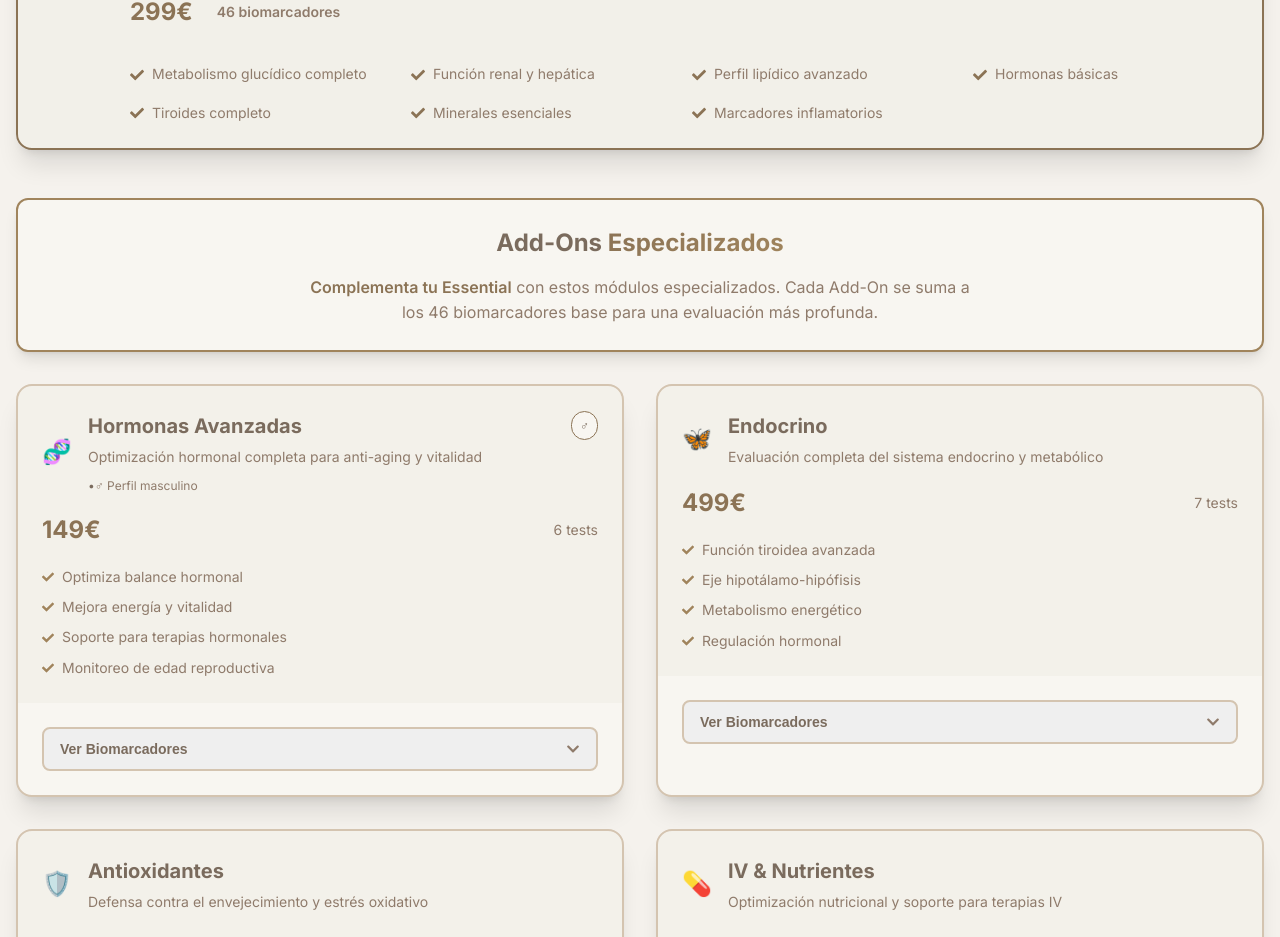
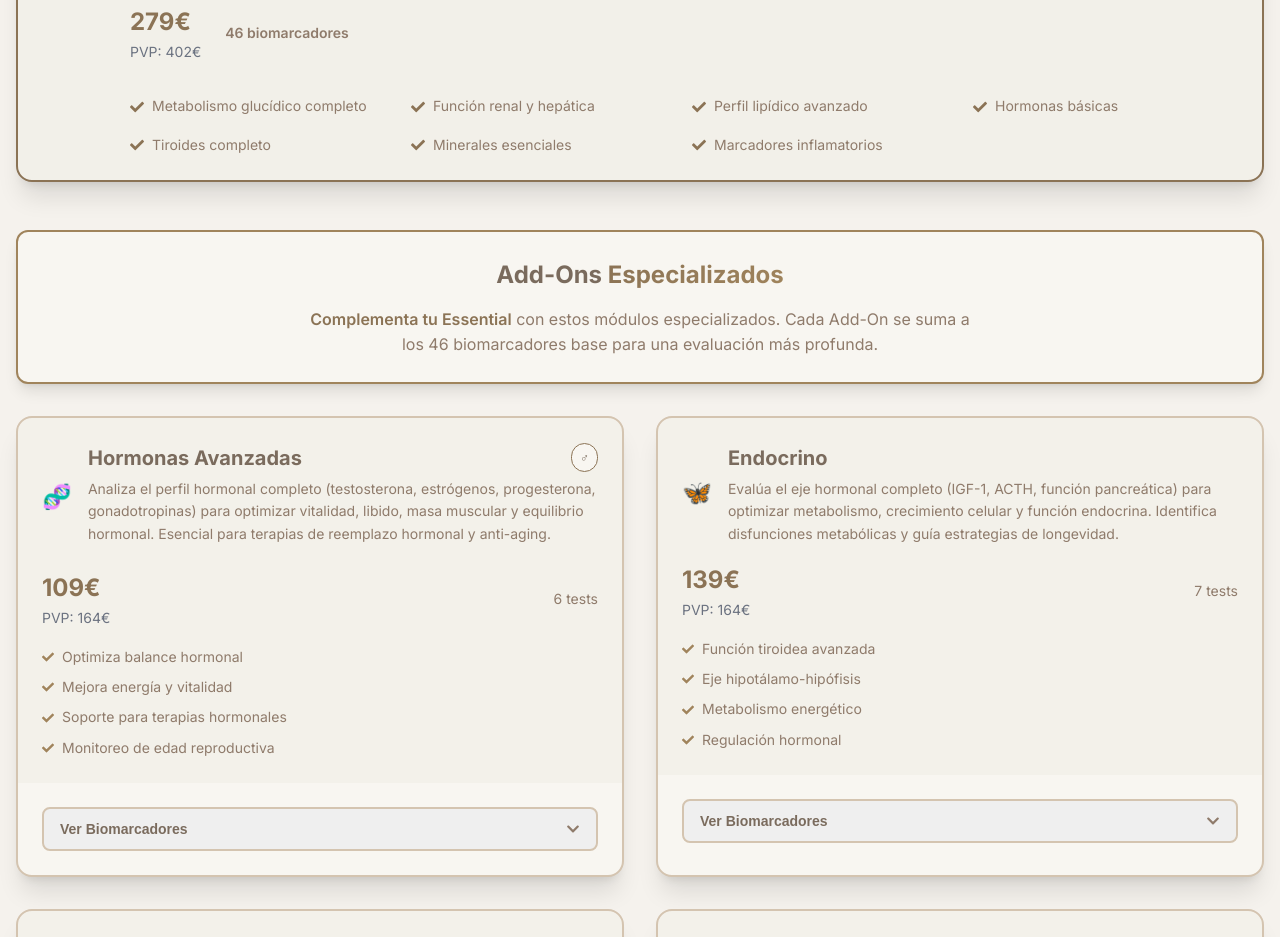
Before and after one commit to joellopezber/longevityanalytics, a React (Create React App) app: page / in a window 1280 px wide. Shown: the part 1383-2320 px from the top of the page. Built offline with nearby package versions, Linux system fonts and the light colour scheme.

Commit message:
feat: Actualización completa de precios y mejoras UX - Essential 279€, precios PVP sin decimales, mejores descripciones add-ons, reorganización HeroSection

```diff
--- a/package.json
+++ b/package.json
@@ -39,5 +39,5 @@
       "last 1 safari version"
     ]
   },
-  "homepage": "https://joellopezber.github.io/testing"
+  "homepage": "https://joellopezber.github.io/longevityanalytics"
 }
--- a/src/components/MedicalSystemsExplorer.jsx
+++ b/src/components/MedicalSystemsExplorer.jsx
@@ -40,14 +40,7 @@ const MedicalSystemsExplorer = () => {
   const getGenderIndicator = (addOnId, gender) => {
     if (!hasGenderDifferences(addOnId)) return null;
 
-    return (
-      <div className="flex items-center gap-1 text-xs text-taupe">
-        <span className="text-stone">•</span>
-        <span>
-          {gender === 'male' ? '♂ Perfil masculino' : '♀ Perfil femenino'}
-        </span>
-      </div>
-    );
+    return null;
   };
 
   const BiomarkerCard = ({ biomarker, index }) => {
@@ -184,8 +177,17 @@ const MedicalSystemsExplorer = () => {
                       {essentialPackage.description}
                     </p>
                     <div className="flex items-center gap-6">
-                      <div className="text-2xl font-bold text-earth">
-                        {essentialPackage.price}€
+                      <div className="flex flex-col">
+                        <div className="text-2xl font-bold text-earth">
+                          {typeof essentialPackage.price === 'object'
+                            ? `${essentialPackage.price[selectedGender]}€`
+                            : `${essentialPackage.price}€`}
+                        </div>
+                        <div className="text-sm text-gray-500">
+                          PVP: {typeof essentialPackage.pvpPrice === 'object'
+                            ? `${Math.round(essentialPackage.pvpPrice[selectedGender])}€`
+                            : `${Math.round(essentialPackage.pvpPrice)}€`}
+                        </div>
                       </div>
                       <div className="text-taupe">
                         <span className="font-semibold text-sm">{essentialPackage.testCount} biomarcadores</span>
@@ -295,8 +297,13 @@ const MedicalSystemsExplorer = () => {
                   </div>
 
                   <div className="flex items-center justify-between mb-4">
-                    <div className="text-2xl font-bold text-earth">
-                      {typeof addOn.price === 'object' ? `${addOn.price[selectedGender]}€` : `${addOn.price}€`}
+                    <div className="flex flex-col">
+                      <div className="text-2xl font-bold text-earth">
+                        {typeof addOn.price === 'object' ? `${addOn.price[selectedGender]}€` : `${addOn.price}€`}
+                      </div>
+                      <div className="text-sm text-gray-500">
+                        PVP: {typeof addOn.pvpPrice === 'object' ? `${Math.round(addOn.pvpPrice[selectedGender])}€` : `${Math.round(addOn.pvpPrice)}€`}
+                      </div>
                     </div>
                     <div className="text-taupe text-sm">
                       {addOn.testCount} tests
--- a/src/components/PackageComparison.jsx
+++ b/src/components/PackageComparison.jsx
@@ -19,7 +19,13 @@ const PackageComparison = () => {
   // Calcular totales dinámicos
   const calculateTotals = () => {
     let totalBiomarkers = essentialPackage.testCount;
-    let totalPrice = 299; // Precio base del Essential
+    // Actualizado para manejar precios por género del Essential
+    let totalPrice = typeof essentialPackage.price === 'object'
+      ? essentialPackage.price[selectedGender]
+      : essentialPackage.price;
+    let totalPvpPrice = typeof essentialPackage.pvpPrice === 'object'
+      ? essentialPackage.pvpPrice[selectedGender]
+      : essentialPackage.pvpPrice;
     let selectedAddOnsList = [];
 
     selectedAddOns.forEach(addOnId => {
@@ -27,7 +33,9 @@ const PackageComparison = () => {
       if (addOn) {
         totalBiomarkers += getPackageTestCount(addOn, selectedGender);
         let price = typeof addOn.price === 'object' ? addOn.price[selectedGender] : addOn.price;
+        let pvpPrice = typeof addOn.pvpPrice === 'object' ? addOn.pvpPrice[selectedGender] : addOn.pvpPrice;
         totalPrice += price;
+        totalPvpPrice += pvpPrice;
         selectedAddOnsList.push(addOn.name);
       }
     });
@@ -35,11 +43,12 @@ const PackageComparison = () => {
     return {
       totalBiomarkers,
       totalPrice,
+      totalPvpPrice,
       selectedAddOnsList
     };
   };
 
-  const { totalBiomarkers, totalPrice, selectedAddOnsList } = calculateTotals();
+  const { totalBiomarkers, totalPrice, totalPvpPrice, selectedAddOnsList } = calculateTotals();
 
   // Toggle Add-On selection
   const toggleAddOn = (addOnId) => {
@@ -144,6 +153,9 @@ const PackageComparison = () => {
 
                 {/* Precio dinámico */}
                 <div className="text-3xl font-bold mb-2 text-earth">{totalPrice}€</div>
+                <div className="text-sm text-gray-500 mb-2">
+                  PVP: {Math.round(totalPvpPrice)}€
+                </div>
                 <div className="text-sm text-taupe">
                   {selectedAddOns.length === 0 ? 'Precio base Essential' : `Essential + ${selectedAddOns.length} Add-On${selectedAddOns.length > 1 ? 's' : ''}`}
                 </div>
--- a/src/data/biomarkers.js
+++ b/src/data/biomarkers.js
@@ -3,10 +3,10 @@
  * Datos de biomarcadores basados en el CSV real
  * Organizado con Essential como paquete principal y Add-Ons especializados
  *
- * Cambios:
- * - Precios de los paquetes y add-ons actualizados según tabla de usuario (junio 2024).
- * - El campo price ahora es numérico o un objeto {male, female} si hay diferencia por género.
- * - Mapeo explícito de add-ons a la tabla de precios proporcionada.
+ * ACTUALIZACIÓN DICIEMBRE 2024:
+ * - Precios actualizados según CSV "Longevity Analytics_BioMark.xlsx - CP.csv"
+ * - Corrección de inconsistencias entre código y datos reales
+ * - Mapeo exacto de precios desde la tabla de precios del CSV
  */
 
 // Función para procesar los datos del CSV y extraer biomarcadores por categoría
@@ -65,7 +65,8 @@ export const essentialPackage = {
   name: 'Essential',
   description: 'El Essential Analysis examina los biomarcadores fundamentales para dibujar una imagen precisa de tu estado de salud actual. Con estos datos podemos anticipar riesgos silenciosos, establecer prioridades terapéuticas y definir si conviene añadir módulos adicionales (add on). Transformado la ciencia analitica en decisiones personalizadas y un plan de acción claro.',
   testCount: 46,
-  price: 299,
+  price: { male: 279, female: 279 },
+  pvpPrice: { male: 402.27, female: 399.02 },
   color: 'gradient-earth',
   bgColor: 'bg-earth-50',
   borderColor: 'border-earth',
@@ -89,9 +90,10 @@ export const addOnPackages = {
   hormonas: {
     id: 'hormonas',
     name: 'Hormonas Avanzadas',
-    description: 'Optimización hormonal completa para anti-aging y vitalidad',
+    description: 'Analiza el perfil hormonal completo (testosterona, estrógenos, progesterona, gonadotropinas) para optimizar vitalidad, libido, masa muscular y equilibrio hormonal. Esencial para terapias de reemplazo hormonal y anti-aging.',
     testCount: 11, // Dinámico: 6 para hombres, 8 para mujeres
-    price: { male: 149, female: 249 },
+    price: { male: 109, female: 119 },
+    pvpPrice: { male: 163.68, female: 173.60 },
     color: 'gradient-warm',
     bgColor: 'bg-warm-50',
     borderColor: 'border-warm',
@@ -121,9 +123,10 @@ export const addOnPackages = {
   endocrino: {
     id: 'endocrino',
     name: 'Endocrino',
-    description: 'Evaluación completa del sistema endocrino y metabólico',
+    description: 'Evalúa el eje hormonal completo (IGF-1, ACTH, función pancreática) para optimizar metabolismo, crecimiento celular y función endocrina. Identifica disfunciones metabólicas y guía estrategias de longevidad.',
     testCount: 7,
-    price: 499,
+    price: 139,
+    pvpPrice: 164.42,
     color: 'gradient-warm',
     bgColor: 'bg-warm-50',
     borderColor: 'border-warm',
@@ -149,9 +152,10 @@ export const addOnPackages = {
   antioxidantes: {
     id: 'antioxidantes',
     name: 'Antioxidantes',
-    description: 'Defensa contra el envejecimiento y estrés oxidativo',
-    testCount: 14,
-    price: 433,
+    description: 'Mide vitaminas antioxidantes (A, C, E), coenzima Q10 y enzimas antioxidantes para evaluar tu capacidad de defensa contra el envejecimiento. Personaliza suplementación antioxidante y reduce estrés oxidativo.',
+    testCount: 11, // Actualizado tras remover Selenio, IL-6 y TNF-α
+    price: 179,
+    pvpPrice: 196.66,
     color: 'gradient-warm',
     bgColor: 'bg-warm-50',
     borderColor: 'border-warm',
@@ -165,9 +169,6 @@ export const addOnPackages = {
     ],
     biomarkers: [
       { name: "VSG", category: "Inflamación", code: "H0020", gender: "both", description: "Velocidad de sedimentación globular. Marcador inespecífico de inflamación sistémica y procesos inflamatorios." },
-      { name: "IL-6", category: "Citocina inflamatoria", code: "B7790", gender: "both", description: "Interleucina-6. Citocina proinflamatoria clave. Elevada en inflamación crónica y envejecimiento." },
-      { name: "TNF-α", category: "Citocina inflamatoria", code: "I2081", gender: "both", description: "Factor de necrosis tumoral alfa. Citocina proinflamatoria potente. Implicada en envejecimiento y enfermedades crónicas." },
-      { name: "Selenio", category: "Antioxidante", code: "T3920", gender: "both", description: "Oligoelemento antioxidante esencial. Cofactor de glutatión peroxidasa. Protege contra estrés oxidativo." },
       { name: "Retinol (Vit A)", category: "Antioxidante", code: "T0811", gender: "both", description: "Vitamina A activa. Antioxidante liposoluble esencial para visión, inmunidad y diferenciación celular." },
       { name: "γ-Tocoferol", category: "Antioxidante", code: "T2841", gender: "both", description: "Forma gamma de vitamina E. Antioxidante específico contra radicales de nitrógeno y peroxinitrito." },
       { name: "α-Tocoferol", category: "Antioxidante", code: "T1191", gender: "both", description: "Forma alfa de vitamina E. Principal antioxidante liposoluble que protege membranas celulares." },
@@ -181,12 +182,61 @@ export const addOnPackages = {
     ]
   },
 
+  oxidative_cell: {
+    id: 'oxidative_cell',
+    name: 'Estrés Oxidativo Celular',
+    description: 'Analiza selenio y marcadores específicos de daño oxidativo celular para evaluar el envejecimiento a nivel molecular. Optimiza protección celular y previene daño oxidativo acumulativo.',
+    testCount: 1,
+    price: 199,
+    pvpPrice: 215.69,
+    color: 'gradient-warm',
+    bgColor: 'bg-warm-50',
+    borderColor: 'border-warm',
+    textColor: 'text-warm',
+    icon: '⚛️',
+    benefits: [
+      'Evaluación de daño celular',
+      'Capacidad antioxidante específica',
+      'Optimización celular',
+      'Prevención del envejecimiento'
+    ],
+    biomarkers: [
+      { name: "Selenio", category: "Antioxidante", code: "T3920", gender: "both", description: "Oligoelemento antioxidante esencial. Cofactor de glutatión peroxidasa. Protege contra estrés oxidativo." }
+    ]
+  },
+
+  inflammation: {
+    id: 'inflammation',
+    name: 'Inflamación',
+    description: 'Mide citocinas inflamatorias (IL-6, TNF-α) y marcadores de inflamación sistémica para detectar inflamación crónica silenciosa. Guía estrategias anti-inflamatorias y reduce riesgo de enfermedades crónicas.',
+    testCount: 3,
+    price: 109,
+    pvpPrice: 126.73,
+    color: 'gradient-warm',
+    bgColor: 'bg-warm-50',
+    borderColor: 'border-warm',
+    textColor: 'text-warm',
+    icon: '🔥',
+    benefits: [
+      'Detección de inflamación crónica',
+      'Evaluación de citocinas',
+      'Riesgo cardiovascular',
+      'Optimización anti-inflamatoria'
+    ],
+    biomarkers: [
+      { name: "VSG", category: "Inflamación", code: "H0020", gender: "both", description: "Velocidad de sedimentación globular. Marcador inespecífico de inflamación sistémica y procesos inflamatorios." },
+      { name: "IL-6", category: "Citocina inflamatoria", code: "B7790", gender: "both", description: "Interleucina-6. Citocina proinflamatoria clave. Elevada en inflamación crónica y envejecimiento." },
+      { name: "TNF-α", category: "Citocina inflamatoria", code: "I2081", gender: "both", description: "Factor de necrosis tumoral alfa. Citocina proinflamatoria potente. Implicada en envejecimiento y enfermedades crónicas." }
+    ]
+  },
+
   iv_nutrients: {
     id: 'iv_nutrients',
     name: 'IV & Nutrientes',
-    description: 'Optimización nutricional y soporte para terapias IV',
-    testCount: 6,
-    price: 283,
+    description: 'Analiza oligoelementos (cobre, cromo, selenio), vitaminas y balance hidroelectrolítico para optimizar terapias IV y suplementación. Personaliza protocolos nutricionales y mejora absorción de nutrientes.',
+    testCount: 7, // Actualizado con los biomarcadores correctos según CSV
+    price: 229,
+    pvpPrice: 264.10,
     color: 'gradient-warm',
     bgColor: 'bg-warm-50',
     borderColor: 'border-warm',
@@ -202,18 +252,46 @@ export const addOnPackages = {
       { name: "Osmolalidad sérica", category: "Balance hidroelectrolítico", code: "B0270", gender: "both", description: "Concentración de partículas en sangre. Evalúa balance hídrico y función renal. Importante para terapias IV." },
       { name: "Cobre", category: "Oligoelemento", code: "B8060", gender: "both", description: "Oligoelemento esencial para formación de colágeno, función inmune y metabolismo del hierro." },
       { name: "Cromo", category: "Metabolismo glucídico", code: "T0500", gender: "both", description: "Oligoelemento que mejora sensibilidad a insulina y metabolismo de glucosa. Importante en diabetes." },
+      { name: "Selenio", category: "Antioxidante", code: "T3920", gender: "both", description: "Oligoelemento antioxidante esencial. Cofactor de glutatión peroxidasa. Protege contra estrés oxidativo." },
       { name: "Coenzima Q10", category: "Energía mitoc.", code: "T2830", gender: "both", description: "Antioxidante mitocondrial esencial. Crucial para producción de energía y protección celular." },
-      { name: "Vitamina C", category: "Antioxidante", code: "T1061", gender: "both", description: "Ácido ascórbico. Principal antioxidante hidrosoluble. Esencial para colágeno e inmunidad." },
-      { name: "G6PD", category: "Defensa oxidativa", code: "B3041", gender: "both", description: "Glucosa-6-fosfato deshidrogenasa. Enzima clave en defensa antioxidante celular." }
+      { name: "Vitamina K1", category: "Coagulación", code: "T1720", gender: "both", description: "Vitamina liposoluble esencial para coagulación. Cofactor de factores de coagulación." },
+      { name: "Vitamina C", category: "Antioxidante", code: "T1061", gender: "both", description: "Ácido ascórbico. Principal antioxidante hidrosoluble. Esencial para colágeno e inmunidad." }
+    ]
+  },
+
+  metals: {
+    id: 'metals',
+    name: 'Metales Pesados',
+    description: 'Detecta mercurio, plomo, arsénico y cadmio en sangre para identificar toxicidad por metales pesados. Guía protocolos de detoxificación y protege función neurológica y cognitiva.',
+    testCount: 4,
+    price: 79,
+    pvpPrice: 98.30,
+    color: 'gradient-warm',
+    bgColor: 'bg-warm-50',
+    borderColor: 'border-warm',
+    textColor: 'text-warm',
+    icon: '⚗️',
+    benefits: [
+      'Detoxificación dirigida',
+      'Prevención de toxicidad',
+      'Salud neurológica',
+      'Función cognitiva'
+    ],
+    biomarkers: [
+      { name: "Hg sangre", category: "Metales pesados", code: "T0302", gender: "both", description: "Mercurio en sangre. Metal tóxico que afecta sistema nervioso. Fuentes: pescado, amalgamas dentales." },
+      { name: "Pb sangre", category: "Metales pesados", code: "T0150", gender: "both", description: "Plomo en sangre. Metal tóxico que afecta desarrollo neurológico y función cognitiva." },
+      { name: "As sangre total", category: "Metales pesados", code: "T0960", gender: "both", description: "Arsénico total en sangre. Metaloide tóxico asociado con cáncer y enfermedades cardiovasculares." },
+      { name: "Cd sangre", category: "Metales pesados", code: "T0480", gender: "both", description: "Cadmio en sangre. Metal tóxico que afecta riñones, huesos y sistema cardiovascular." }
     ]
   },
 
   bone_mineral: {
     id: 'bone_mineral',
     name: 'Hueso & Mineral',
-    description: 'Salud ósea y metabolismo mineral completo',
+    description: 'Evalúa marcadores de formación y reabsorción ósea (ALP ósea, CTX), calcio iónico y vitamina D activa para prevenir osteoporosis y optimizar salud ósea a largo plazo.',
     testCount: 4,
     price: 149,
+    pvpPrice: 186.80,
     color: 'gradient-warm',
     bgColor: 'bg-warm-50',
     borderColor: 'border-warm',
@@ -236,9 +314,10 @@ export const addOnPackages = {
   cardiovascular: {
     id: 'cardiovascular',
     name: 'Cardiovascular Avanzado',
-    description: 'Protección cardiovascular y prevención de riesgo cardíaco',
-    testCount: 6,
-    price: 139,
+    description: 'Analiza lipoproteínas aterogénicas (Lp(a), VLDL), marcadores de inflamación vascular y enzimas cardíacas para prevención cardiovascular avanzada. Reduce riesgo de infarto y optimiza salud cardíaca.',
+    testCount: 7,
+    price: 189,
+    pvpPrice: 250.42,
     color: 'gradient-warm',
     bgColor: 'bg-warm-50',
     borderColor: 'border-warm',
@@ -252,6 +331,8 @@ export const addOnPackages = {
     ],
     biomarkers: [
       { name: "VLDL", category: "Perfil lipídico", code: "B0190", gender: "both", description: "Lipoproteínas de muy baja densidad. Transportan triglicéridos. Elevadas aumentan riesgo cardiovascular." },
+      { name: "Lp(a)", category: "Riesgo CV", code: "B7700", gender: "both", description: "Lipoproteína aterogénica genéticamente determinada. Factor de riesgo cardiovascular independiente." },
+      { name: "Cistatina-C", category: "Filtrado renal", code: "I5047", gender: "both", description: "Marcador de función renal más preciso que creatinina. No se ve afectado por masa muscular." },
       { name: "Ácido láctico", category: "Metabolismo energético", code: "B0750", gender: "both", description: "Producto del metabolismo anaeróbico. Elevado indica hipoxia tisular o disfunción mitocondrial." },
       { name: "CK-MB", category: "Enzima miocárdica", code: "B2120", gender: "both", description: "Creatina quinasa específica del miocardio. Marcador de daño cardíaco e infarto." },
       { name: "CPK total", category: "Enzima muscular", code: "B0220", gender: "both", description: "Creatina fosfoquinasa total. Enzima muscular que indica daño o estrés muscular." },
@@ -263,9 +344,10 @@ export const addOnPackages = {
   gut_health: {
     id: 'gut_health',
     name: 'Gut Health',
-    description: 'Salud intestinal y microbioma',
+    description: 'Evalúa función digestiva (enzimas pancreáticas), ácidos grasos omega-3, parásitos intestinales y metabolismo hepático para optimizar salud del microbioma y absorción de nutrientes.',
     testCount: 6,
-    price: 63,
+    price: 109,
+    pvpPrice: 159.65,
     color: 'gradient-warm',
     bgColor: 'bg-warm-50',
     borderColor: 'border-warm',
@@ -290,9 +372,10 @@ export const addOnPackages = {
   coagulation: {
     id: 'coagulation',
     name: 'Coagulación',
-    description: 'Sistema de coagulación y hemostasia',
-    testCount: 4,
-    price: 92,
+    description: 'Analiza sistema de coagulación (fibrinógeno, APTT, INR) para evaluar riesgo trombótico y función hemostática. Optimiza anticoagulación y previene eventos cardiovasculares.',
+    testCount: 3, // Actualizado tras remover Vitamina K1
+    price: 15,
+    pvpPrice: 16.74,
     color: 'gradient-warm',
     bgColor: 'bg-warm-50',
     borderColor: 'border-warm',
@@ -307,42 +390,17 @@ export const addOnPackages = {
     biomarkers: [
       { name: "Fibrinógeno", category: "Coagulación-inflamación", code: "H0050", gender: "both", description: "Proteína de coagulación y marcador inflamatorio. Elevado indica riesgo trombótico e inflamación." },
       { name: "Cefalina-APTT", category: "Coagulación", code: "H0850", gender: "both", description: "Tiempo de tromboplastina parcial activada. Evalúa vía intrínseca de coagulación." },
-      { name: "INR (Protrombina)", category: "Coagulación", code: "H0860", gender: "both", description: "Ratio internacional normalizado. Mide tiempo de protrombina. Monitorea anticoagulación." },
-      { name: "Vitamina K1", category: "Coagulación", code: "T1720", gender: "both", description: "Vitamina liposoluble esencial para coagulación. Cofactor de factores de coagulación." }
-    ]
-  },
-
-  metals: {
-    id: 'metals',
-    name: 'Metales Pesados',
-    description: 'Detección de toxicidad por metales pesados',
-    testCount: 4,
-    price: 99,
-    color: 'gradient-warm',
-    bgColor: 'bg-warm-50',
-    borderColor: 'border-warm',
-    textColor: 'text-warm',
-    icon: '⚗️',
-    benefits: [
-      'Detoxificación dirigida',
-      'Prevención de toxicidad',
-      'Salud neurológica',
-      'Función cognitiva'
-    ],
-    biomarkers: [
-      { name: "Hg sangre", category: "Metales pesados", code: "T0302", gender: "both", description: "Mercurio en sangre. Metal tóxico que afecta sistema nervioso. Fuentes: pescado, amalgamas dentales." },
-      { name: "Pb sangre", category: "Metales pesados", code: "T0150", gender: "both", description: "Plomo en sangre. Metal tóxico que afecta desarrollo neurológico y función cognitiva." },
-      { name: "As sangre total", category: "Metales pesados", code: "T0960", gender: "both", description: "Arsénico total en sangre. Metaloide tóxico asociado con cáncer y enfermedades cardiovasculares." },
-      { name: "Cd sangre", category: "Metales pesados", code: "T0480", gender: "both", description: "Cadmio en sangre. Metal tóxico que afecta riñones, huesos y sistema cardiovascular." }
+      { name: "INR (Protrombina)", category: "Coagulación", code: "H0860", gender: "both", description: "Ratio internacional normalizado. Mide tiempo de protrombina. Monitorea anticoagulación." }
     ]
   },
 
   cancer: {
     id: 'cancer',
     name: 'Marcadores Tumorales',
-    description: 'Screening y monitoreo de marcadores oncológicos',
+    description: 'Screening oncológico con marcadores tumorales específicos (PSA, CA125, CEA, AFP), análisis de orina y sangre oculta en heces para detección temprana y monitoreo preventivo de cáncer.',
     testCount: 7,
-    price: 99,
+    price: { male: 79, female: 89 },
+    pvpPrice: { male: 97.19, female: 104.63 },
     color: 'gradient-warm',
     bgColor: 'bg-warm-50',
     borderColor: 'border-warm',
@@ -355,6 +413,8 @@ export const addOnPackages = {
       'Seguimiento post-tratamiento'
     ],
     biomarkers: [
+      { name: "β-HCG", category: "Gestación / onc.", code: "D1760", gender: "both", description: "Gonadotropina coriónica humana beta. Marcador de embarazo y ciertos tumores testiculares y ováricos." },
+      { name: "Urianálisis + sedimento", category: "Riñón, Vías urinarias", code: "6897", gender: "both", description: "Análisis completo de orina. Detecta infecciones, proteinuria, hematuria y células anormales." },
       { name: "Sangre oculta en heces", category: "Cribado CCR", code: "M0010", gender: "both", description: "Detección de sangre microscópica en heces. Screening para cáncer colorrectal y pólipos." },
       { name: "AFP", category: "Tumor hepático", code: "B7900", gender: "both", description: "Alfafetoproteína. Marcador de cáncer hepático y tumores de células germinales." },
       { name: "CEA", category: "Tumor digestivo", code: "B5110", gender: "both", description: "Antígeno carcinoembrionario. Marcador de cánceres digestivos, especialmente colorrectal." },
@@ -368,9 +428,10 @@ export const addOnPackages = {
   bioage: {
     id: 'bioage',
     name: 'Edad Biológica',
-    description: 'Evaluación de edad biológica y fertilidad',
+    description: 'Evalúa edad biológica y fertilidad mediante AMH (reserva ovárica) y espermiograma para determinar tu edad reproductiva real. Guía estrategias de preservación de fertilidad y anti-aging.',
     testCount: 2,
-    price: { male: 35, female: 51 },
+    price: { male: 29, female: 49 },
+    pvpPrice: { male: 34.10, female: 50.80 },
     color: 'gradient-warm',
     bgColor: 'bg-warm-50',
     borderColor: 'border-warm',
```
Also changed, not shown: src/components/HeroSection.jsx (+10 -9 lines), 1 other file (tests, documents, lock files or other folders).
